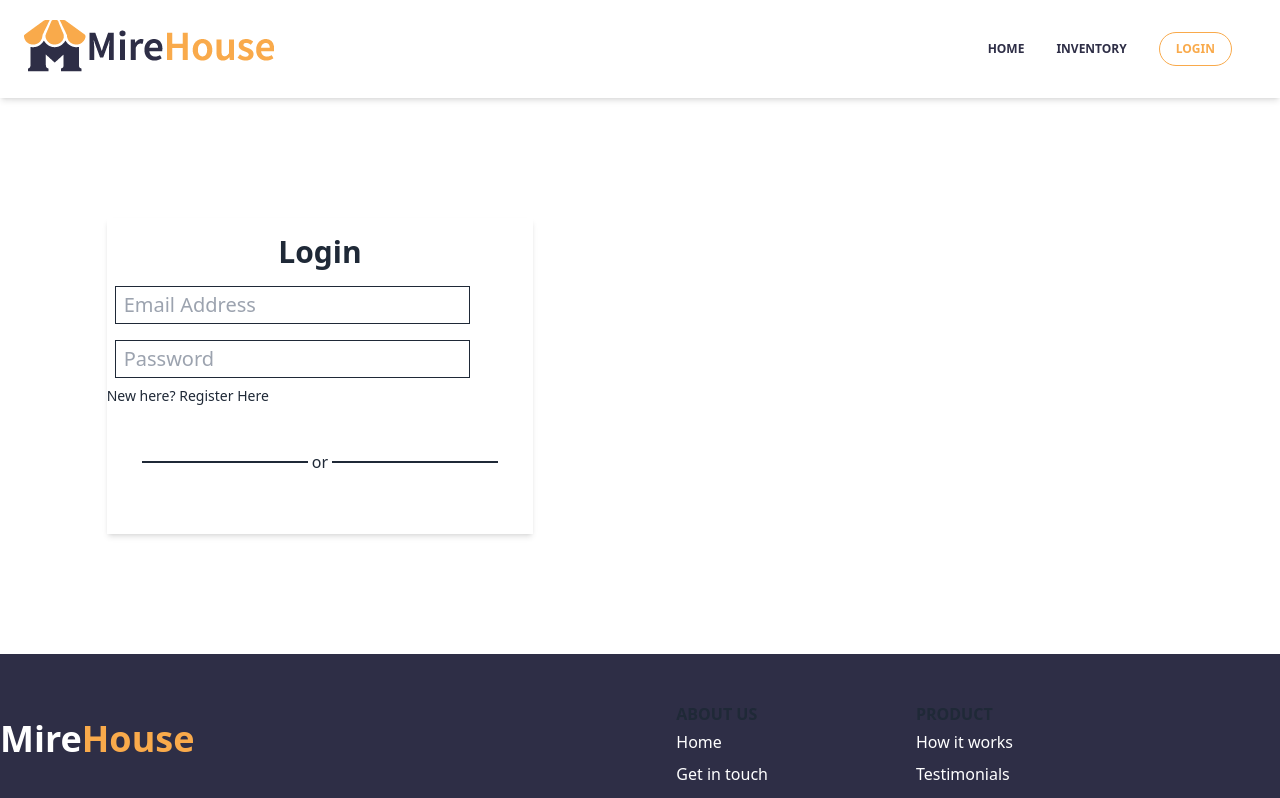
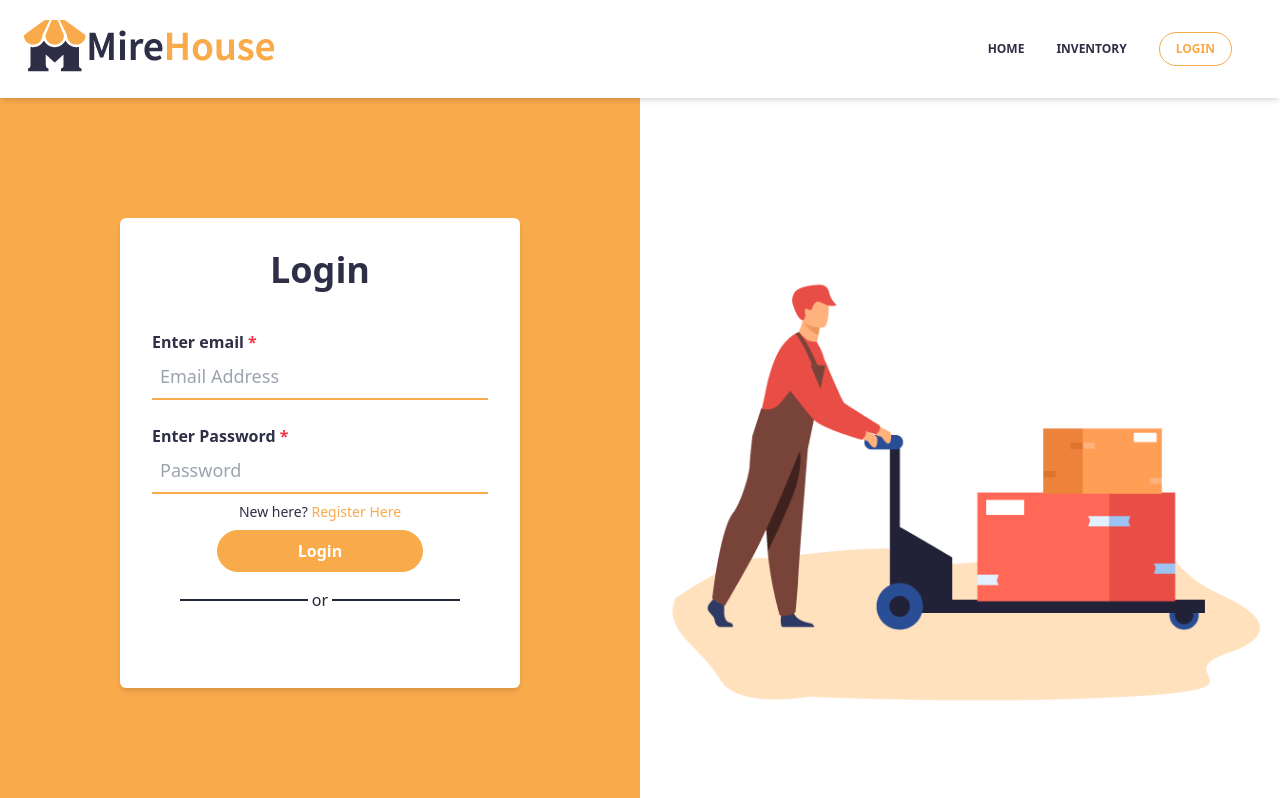
Before and after one commit to najmulhc/mirehouse-frontend, a React (Create React App) app: page /login in a window 1280 px wide. Shown: the top 798 px of the page. Built offline with nearby package versions, Linux system fonts and the light colour scheme; no server answers.

Commit message:
login page ui done

```diff
--- a/src/Pages/Inventory/Inventory.js
+++ b/src/Pages/Inventory/Inventory.js
@@ -1,31 +1,89 @@
 import React, { useEffect, useState } from "react";
-import { Link } from "react-router-dom";
+import toast from "react-hot-toast";
+import { Link, useNavigate } from "react-router-dom";
 import SingleItem from "../SingleItem/SingleItem";
 
 const Inventory = () => {
   const [items, setItems] = useState([]);
+  const navigate = useNavigate();
   useEffect(() => {
     fetch("http://localhost:5000/items/all")
       .then((res) => res.json())
       .then((data) => setItems(data));
   }, []);
-  console.log(items);
+  const deleteItem = (item) => {
+    if (window.confirm(`are you sure to delete ${item.name}`)) {
+      console.log("user want to delete the item");
+      const deletingItem = { _id: item._id };
+      fetch("http://localhost:5000/item/delete", {
+        method: "DELETE",
+        headers: {
+          "content-type": "application/json",
+        },
+        body: JSON.stringify(deletingItem),
+      })
+        .then((res) => res.json())
+        .then((data) => {
+          if (data.deletedCount) {
+            toast("Item has been deleted successfully");
+          }
+        });
+    }
+  };
   return (
     <div className="container mx-auto">
-      <h1 className="font-bold text-5xl py-2 text-green-600">
-        Manage inventory
+       <h1 className="text-kala text-4xl font-bold text-center my-10">
+        Manage Inventory
       </h1>
-      <h2 className="text-left text-xl py-3 font-semibold text-slate-700 mb-3">
-        We have {items.length} prodeucts{" "}
-        <span className="ml-2 bg-green-600 hover:bg-blue-dark
-        text-white font-semibold py-2 px-4 rounded">
-         <Link to='/items/add'>Add another</Link>
-        </span>
-      </h2>
-      <div className="md:grid md:grid-cols-3 md:gap-3  mb-10">
-        {items.map((item) => {
-          return <SingleItem item={item} delet={true} key={item._id} />;
-        })}
+
+      <div className="overflow-x-auto rounded-md shadow-md mx-auto mb-10">
+        {" "}
+        <table className="w-full text-left">
+          <thead>
+            <th className="bg-komola text-white px-4 py-3">SI.</th>
+            <th className="bg-komola text-white px-4 py-3">Name</th>
+            <th className="bg-komola text-white px-4 py-3">Price</th>
+            <th className="bg-komola text-white px-4 py-3">Quanttity</th>
+            <th className="bg-komola text-white px-4 py-3">Supplier</th>
+            <th className="bg-komola text-white px-4 py-3">Action</th>
+          </thead>
+          <tbody>
+            {items.map((item) => (
+              <tr>
+                <td className="bg-white text-kala border-b opacity-60 font-semibold  border-b-komola px-4 py-3">
+                  {items.indexOf(item) + 1}
+                </td>
+                <td className="bg-white text-kala border-b opacity-60 font-semibold  border-b-komola px-4 py-3">
+                  {item.name}
+                </td>
+                <td className="bg-white text-kala border-b opacity-60 font-semibold  border-b-komola px-4 py-3">
+                  ${item.price}
+                </td>
+                <td className="bg-white text-kala border-b opacity-60 font-semibold  border-b-komola px-4 py-3">
+                  {item.quantity}
+                </td>
+                <td className="bg-white text-kala border-b opacity-60 font-semibold  border-b-komola px-4 py-3">
+                  {item.supplier}
+                </td>
+                <td className="bg-white text-kala border-b opacity-60 font-semibold  border-b-komola px-4 py-3">
+
+                  <button
+                    className="text-white  rounded-full  font-bold py-2 px-4 hover:text-komola bg-komola border hover:bg-white border-komola mt-4 mr-2"
+                    onClick={() => navigate(`/inventory/${item._id}`)}
+                  >
+                   Manage
+                  </button>
+                  <button
+                    className="text-white  rounded-full  font-bold py-2 px-4 hover:text-red bg-red border hover:bg-white border-red mt-4"
+                    onClick={() => deleteItem(item)}
+                  >
+                    Delete
+                  </button>
+                </td>
+              </tr>
+            ))}
+          </tbody>
+        </table>
       </div>
     </div>
   );
--- a/src/Pages/Login/Login.js
+++ b/src/Pages/Login/Login.js
@@ -1,63 +1,84 @@
-import React, { useState } from 'react';
-import { useSignInWithEmailAndPassword } from 'react-firebase-hooks/auth';
-import { Link, useNavigate } from 'react-router-dom';
-import auth from '../../firebase.init';
-import GoogleLogin from '../Shared/GoogleLogin/GoogleLogin';
-
+import React, { useState } from "react";
+import { useSignInWithEmailAndPassword } from "react-firebase-hooks/auth";
+import toast from "react-hot-toast";
+import { Link, useNavigate } from "react-router-dom";
+import auth from "../../firebase.init";
+import GoogleLogin from "../Shared/GoogleLogin/GoogleLogin";
+import login from "../../img/login.png"
 const Login = () => {
   const [email, setEmail] = useState("");
   const [password, setPassword] = useState("");
-  const [
-    signInWithEmailAndPassword,
-    user,
-    loading,
-    error,
-  ] = useSignInWithEmailAndPassword(auth);
-const navigate = useNavigate()
-  const login = (e) => {
+  const [signInWithEmailAndPassword, user, loading, error] =
+    useSignInWithEmailAndPassword(auth);
+  const navigate = useNavigate();
+
+  if (user) {
+    navigate("/");
+    toast.success('Login successfull')
+  }
+  if (error) {
+    toast.error(error.code);
+  }
+  const test = e => {
     e.preventDefault();
+
     signInWithEmailAndPassword(email, password);
   }
-  if(user){
-      navigate("/")
-  }
   return (
-        <section className="md:grid md:grid-cols-2  w-full bg-red-500">
-        <div className="bg-blue-600  flex justify-center items-center py-[120px]">
-        <div className="w-2/3 bg-white shadow-md ">
-            <form action="" className="my-4" onSubmit={login}>
-              <h1 className="text-3xl text-center font-bold text-green-600 mb-2">
+    <section className="md:grid md:grid-cols-2  w-full">
+      <div className="bg-blue-600  flex justify-center items-center py-[120px] bg-komola">
+        <div className="w-[400px] bg-white rounded-md shadow-md p-8">
+          <form  >
+            <h1 className="text-kala text-4xl font-bold text-center mb-10">
               Login
             </h1>
-
+            <label htmlFor="email">
+              <h2 className="m-0 p-0 font-semibold text-kala">
+                Enter email <span className="text-red">*</span>
+              </h2>
               <input
+                name="email"
                 type="email"
                 placeholder="Email Address"
-                className="w-5/6 py-1 px-2 text-xl my-2  border mx-2 border-green-500"
-                onChange={(e) => setEmail(e.target.value)}
+                className="border-b-2 w-full p-2 text-lg border-b-komola "
+                onBlur={(e) => setEmail(e.target.value)}
                 required
               />
+            </label>
+            <label htmlFor="password">
+              <h2 className="mt-6 p-0 font-semibold text-kala">
+                Enter Password <span className="text-red">*</span>
+              </h2>
               <input
+                name="password"
                 type="password"
                 placeholder="Password"
-                className="w-5/6 py-1 px-2 text-xl my-2  border mx-2 border-green-500"
-                onChange={(e) => setPassword(e.target.value)}
+                className="border-b-2 w-full p-2 text-lg border-b-komola"
+                onBlur={(e) => setPassword(e.target.value)}
                 required
               />
+            </label>
 
-              <p className="text-sm   text-green-700 ">New here? <Link to="/register">Register Here</Link></p>
+            <p className="text-sm mt-2 text-center  text-kala ">
+              New here?{" "}
+              <Link to="/register" className="text-komola">
+                Register Here
+              </Link>
+            </p>
+
             <button
-                className="w-5/6  bg-green-600 text-white py-1 text-xl"
+            onClick={test}
+              className="flex w-full justify-center"
               type="submit"
-              >
-                Login
+            > <span className="text-white  rounded-full  font-bold py-2 px-20  hover:text-komola bg-komola border hover:bg-white border-komola  my-2 mx-auto ">Login</span>
+
             </button>
-              <GoogleLogin/>
+            <GoogleLogin />
           </form>
         </div>
       </div>
-        <div className="bg-orange-600">
-
+      <div className="bg-orange-600 hidden md:flex justify-center items-center">
+        <img src={login} alt="" />
       </div>
     </section>
   );
--- a/src/Pages/Shared/Header/Header.js
+++ b/src/Pages/Shared/Header/Header.js
@@ -14,7 +14,7 @@ export default function Header({ fixed }) {
   };
   return (
     <>
-      <nav className=" flex flex-wrap items-center justify-between px-2 py-3  shadow-md bg-white sticky top-0 ">
+      <nav className=" flex flex-wrap items-center justify-between px-2 py-3 z-index-100 shadow-md bg-white sticky top-0 ">
         <div className="container px-4 mx-auto flex flex-wrap items-center justify-between">
           <div className="w-full relative flex justify-between lg:w-auto lg:static lg:block lg:justify-start">
             <Link
--- a/src/Pages/SingleItem/SingleItem.js
+++ b/src/Pages/SingleItem/SingleItem.js
@@ -1,10 +1,12 @@
 import React from "react";
+import toast from "react-hot-toast";
 import { Link } from "react-router-dom";
 
 const SingleItem = (props) => {
   const {item} = props;
   const {delet} = props;
   const link = `/inventory/${item._id}`;
+
   return (
     <div className="rounded-md shadow-lg p-8 bg-white m-6">
       <img src={item.img} className="w-full" alt="" />
@@ -18,9 +20,7 @@ const SingleItem = (props) => {
       <button className="text-white  rounded-full  font-bold py-2 px-4 hover:text-komola bg-komola border hover:bg-white border-komola mt-4 inline">
         <Link to={link}>Manage</Link>
       </button>
-      {delet?  <button className="text-white  rounded-full  font-bold py-2 px-4 hover:text-red bg-red border hover:bg-white border-red mt-4 inline ml-4">
-       Delete
-      </button>  :<></>}
+
     </div>
   );
 };
```
Also changed, not shown: src/img/login.png (added). Lines whose indentation alone changed are shown as unchanged.
